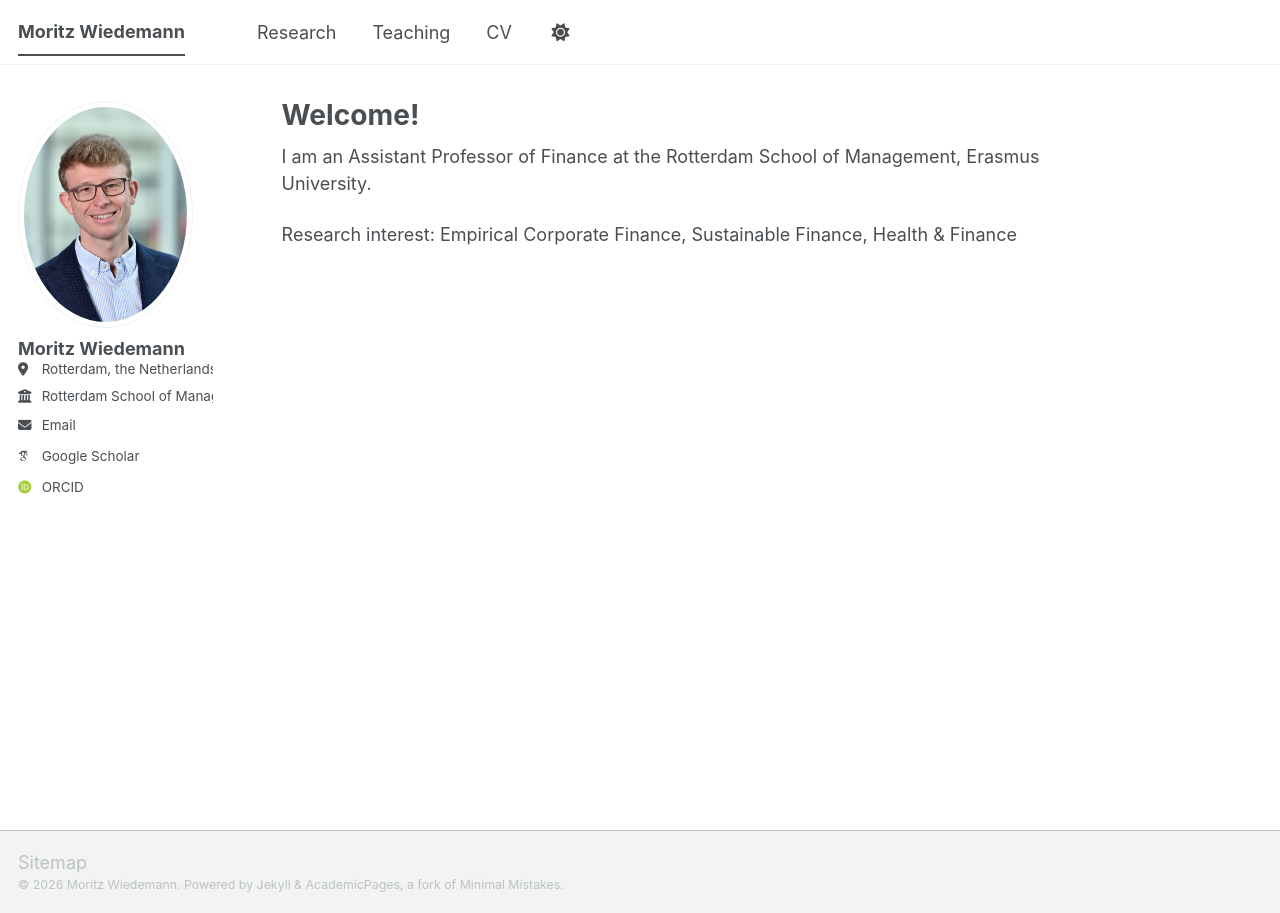
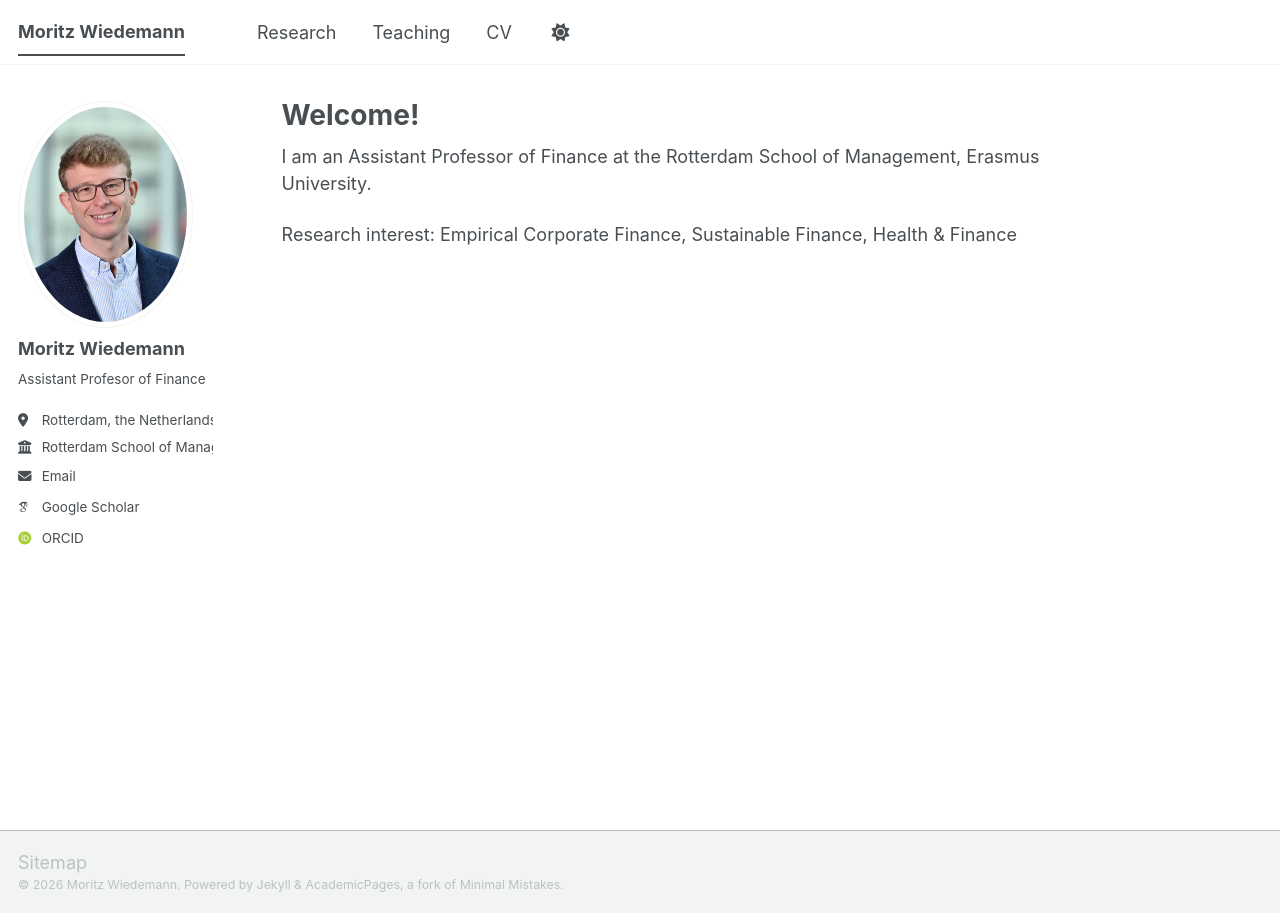
Before and after one commit to WiedemannM/WiedemannM.github.io, a Jekyll site: the page built from _pages/about.md, in a window 1280 px wide. Built offline with Jekyll 4.4.1, drawn with Linux system fonts in a browser that asks for light colours; some web fonts are replaced; a script bundle is joined from its source files by our own code; library files that are not in the unit come from our copies.

Commit message:
Update _config.yml

```diff
--- a/_config.yml
+++ b/_config.yml
@@ -26,7 +26,7 @@ author:
   avatar           : "IDpicturePortrait.JPG"
   name             : "Moritz Wiedemann"
   pronouns         : # example: "she/her"
-  bio              : #"Short biography for the left-hand sidebar"
+  bio              : Assistant Profesor of Finance #"Short biography for the left-hand sidebar"
   location         : "Rotterdam, the Netherlands"
   employer         : "Rotterdam School of Management, Erasmus University Rotterdam"
   uri              : # URL
```
